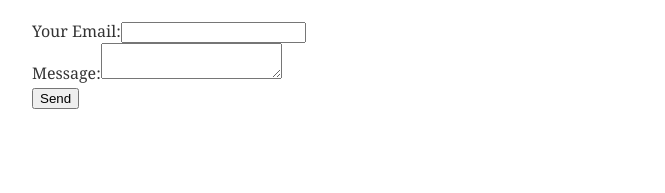
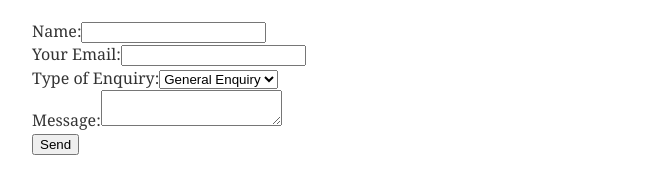
Before and after one commit to squarepancakes/in-progress, a Gatsby site: page /contact in a window 1280 px wide. Shown: the part 217-410 px from the top of the page, without its empty margins (299-964 px from the left). Built offline with nearby package versions, Linux system fonts and the light colour scheme; Gatsby itself is replaced by a stand-in of ours.

Commit message:
contact us  form and redirection

```diff
--- a/src/pages/contact.js
+++ b/src/pages/contact.js
@@ -12,16 +12,43 @@ export default function Contact() {
       </div>
 
       <div>
-        <form name="Contact Form" method="POST" data-netlify="true">
+        <form
+          name="Contact Form"
+          method="POST"
+          data-netlify="true"
+          action="/thank-you"
+        >
           <input type="hidden" name="form-name" value="Contact Form" />
+
           <div>
-            <label>Your Email:</label>
-            <input type="email" name="email" />
+            <label htmlFor="name">
+              Name:
+              <input name="name" />
+            </label>
           </div>
           <div>
-            <label>Message:</label>
-            <textarea name="message" />
+            <label htmlFor="email">
+              Your Email:
+              <input type="email" name="email" />
+            </label>
           </div>
+          <div>
+            <label htmlFor="enquiryType">
+              Type of Enquiry:
+              <select name="enquiry type">
+                <option value="General Enquiry">General Enquiry</option>
+                <option value="Renovation">Renovation</option>
+                <option value="Partnerships">Partnerships</option>
+              </select>
+            </label>
+          </div>
+          <div>
+            <label htmlFor="message">
+              Message:
+              <textarea name="message" />
+            </label>
+          </div>
+
           <button type="submit">Send</button>
         </form>
       </div>
```
Also changed, not shown: src/pages/thank-you.js (added, +14 -0 lines).
